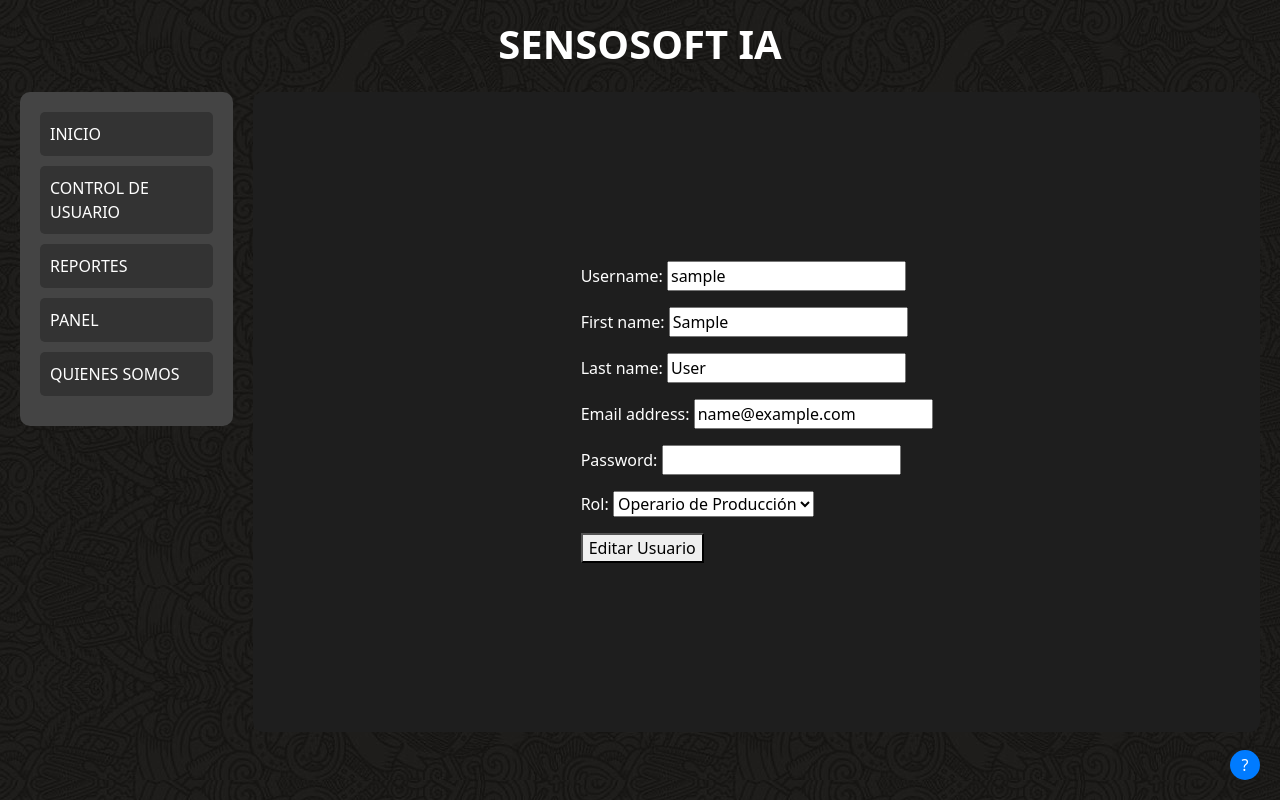
After one commit to Arme94/sensosoft_ai, a Django app: page /users/user_update/1 in a window 1280 px wide. The commit adds this page. Run offline with Django 5.2, Linux system fonts and the light colour scheme; tables that the repository leaves empty hold one stand-in row (values such as "Sample post").

Commit message:
se crean vistas para crud de usuarios  se modularizan templates para ser usados mas facilmente

```diff
--- a/core/forms.py
+++ b/core/forms.py
@@ -1,7 +1,18 @@
 from django import forms
 from .models import Cerveza
+from .models import Usuario
 
 class CervezaForm(forms.ModelForm):
     class Meta:
         model = Cerveza
         fields = ['nombre', 'aroma', 'sabor', 'color', 'textura']
+
+class UsuarioForm(forms.ModelForm):
+    class Meta:
+        model = Usuario
+        fields = ['username', 'first_name', 'last_name', 'email', 'password', 'rol']
+    def __init__(self, *args, **kwargs):
+        super(UsuarioForm, self).__init__(*args, **kwargs)
+        self.fields['username'].help_text = None
+        self.fields['password'].widget = forms.PasswordInput()
+        self.fields['rol'].widget = forms.Select(choices=Usuario.ROL_CHOICES)
--- a/core/models.py
+++ b/core/models.py
@@ -10,19 +10,7 @@ class Cerveza(models.Model):
     textura = models.CharField(max_length=255)
     fecha_creacion = models.DateTimeField(auto_now_add=True)
 
-    def __str__(self):
-        return self.nombre
-
-
-class Usuario(AbstractUser):
-    ROL_CHOICES = [
-        ('OPERARIO', 'Operario de Producción'),
-        ('COORDINADOR', 'Coordinador de Calidad'),
-        ('ADMIN', 'Administrador'),
-    ]
-    rol = models.CharField(max_length=20, choices=ROL_CHOICES)
-
- # Método para mostrar el nombre de la cerveza en las interfaces de Django
+    # Método para mostrar el nombre de la cerveza en las interfaces de Django
     def __str__(self):
         return self.nombre
 
@@ -38,3 +26,11 @@ class Usuario(AbstractUser):
         # Primero se llama a la validación antes de guardar
         self.clean()
         super(Cerveza, self).save(*args, **kwargs)
+
+class Usuario(AbstractUser):
+    ROL_CHOICES = [
+        ('OPERARIO', 'Operario de Producción'),
+        ('COORDINADOR', 'Coordinador de Calidad'),
+        ('ADMIN', 'Administrador'),
+    ]
+    rol = models.CharField(max_length=20, choices=ROL_CHOICES)
--- /dev/null
+++ b/core/static/css/content_base.css
@@ -0,0 +1,78 @@
+body {
+    background-color: #1e1e1e;
+    background-image: url("../img/background.jpg");
+    color: white;
+}
+
+.home-container {
+    padding: 20px;
+    height: 100vh;
+    display: flex;
+    flex-direction: column;
+}
+
+.row {
+    flex: 1;
+    display: flex;
+    align-items: flex-start;
+    gap: 20px;
+}
+
+.menu-container {
+    background-color: #444;
+    border-radius: 10px;
+    padding: 20px;
+    width: 16.67vw;
+    display: flex;
+    flex-direction: column;
+    justify-content: center;
+    flex-shrink: 0;
+    align-self: flex-start;
+    max-height: 80vh;
+    overflow-y: auto;
+}
+
+.menu-button {
+    display: block;
+    width: 100%;
+    padding: 10px;
+    margin-bottom: 10px;
+    background-color: #333;
+    color: white;
+    border: none;
+    border-radius: 5px;
+    text-align: left;
+    transition: background-color 0.3s;
+}
+
+.menu-button:hover {
+    background-color: #555;
+}
+
+.cont-wrapper {
+    flex: 1;
+    background-color: #1e1e1e;
+    border-radius: 10px;
+    padding: 20px;
+    display: flex;
+    justify-content: center;
+    align-items: center;
+    height: 80vh;
+    align-self: flex-start;
+    overflow: hidden;
+}
+
+.help-icon {
+    position: fixed;
+    bottom: 20px;
+    right: 20px;
+    width: 30px;
+    height: 30px;
+    background-color: #007bff;
+    color: white;
+    border-radius: 50%;
+    display: flex;
+    justify-content: center;
+    align-items: center;
+    cursor: pointer;
+}
--- a/core/templates/layouts/content_base.html
+++ b/core/templates/layouts/content_base.html
@@ -1,29 +1,19 @@
-{% extends 'layouts/base.html' %}
-
-{% load static %}
-
-{% block title %}SENSOSOFT IA - Inicio{% endblock %}
-
-{% block style %}
-    <link rel="stylesheet" href="{% static 'css/home.css' %}" />
-{% endblock %}
-
-
-{% block content %}
+{% extends 'layouts/base.html' %} {% load static %} {% block style %}
+    <link rel="stylesheet" href="{% static 'css/content_base.css' %}" />
+    {% block style_option %}
+    {% endblock %}
+{% endblock %} {% block content %}
 <div class="container-fluid home-container">
     <h1 class="text-center mb-4">SENSOSOFT IA</h1>
 
     <div class="row">
-
         {% include 'layouts/partials/nav.html' %}
-
-        {% block content_option %}
-        {% endblock %}
-
+        <div class="cont-wrapper">
+            {% block content_option %}
+            {% endblock %}
+        </div>
     </div>
 
     <div class="help-icon">?</div>
 </div>
-{% endblock %}
-
-{% block footer_option %} {% endblock %}
+{% endblock %} {% block footer_option %} {% endblock %}
--- /dev/null
+++ b/core/templates/users/user_update.html
@@ -0,0 +1,11 @@
+{% extends 'layouts/content_base.html' %}
+{% load static %}
+
+{% block title %}SENSOSOFT IA - Editar Usuario{% endblock %}
+
+{% block content_option %}
+    <form method="POST">
+        {% csrf_token %} {{ user_form.as_p }}
+        <button type="submit">Editar Usuario</button>
+    </form>
+{% endblock %}
--- a/core/urls.py
+++ b/core/urls.py
@@ -6,6 +6,10 @@ urlpatterns = [
     path('', views.login, name='login'),
     path('home/', views.home, name='home'),
     path('users/', views.users, name='users'),
+    path('users/create', views.user_create, name='user_create'),
+    path('users/detail/<int:id>', views.user_detail, name='user_detail'),
+    path('users/user_update/<int:id>', views.user_update, name='user_update'),
+    path('users/delete/<int:id>', views.user_delete, name='user_delete'),
     path('reports/', views.reports, name='reports'),
     path('panel/', views.panel, name='panel'),
     path('about/', views.about, name='about'),
--- a/core/views.py
+++ b/core/views.py
@@ -1,5 +1,8 @@
-from django.shortcuts import render
-from .models import Cerveza
+from django.shortcuts import render, redirect, get_object_or_404
+from django.contrib import messages
+from django.http import HttpResponse
+from .models import Cerveza, Usuario
+from .forms import UsuarioForm
 
 def login(request):
     return render(request, 'login.html', {})
@@ -8,7 +11,44 @@ def home(request):
     return render(request, 'home.html', {})
 
 def users(request):
-    return render(request, 'users.html', {})
+    users = Usuario.objects.all()
+    return render(request, 'users/users.html', {'users': users})
+
+def user_create(request):
+    if request.method == 'POST':
+        user_form = UsuarioForm(request.POST)
+        if user_form.is_valid():
+            user_form.save()
+            return redirect('users')
+    else:
+        user_form = UsuarioForm()
+    return render(request, 'users/user_create.html', {'user_form': user_form})
+
+def user_detail(request, id):
+    user = Usuario.objects.get(id=id)
+    user_form = UsuarioForm(instance=user)
+    return render(request, 'users/user_detail.html', {'user_form': user_form})
+
+def user_update(request, id):
+    user = Usuario.objects.get(id=id)
+    if request.method == 'POST':
+        user_form = UsuarioForm(request.POST, instance=user)
+        if user_form.is_valid():
+            user_form.save()
+            return redirect('users/user_detail', id=id)
+    else:
+        user_form = UsuarioForm(instance=user)
+
+    return render(request, 'users/user_update.html', {'user_form': user_form})
+
+def user_delete(request, id):
+    user = get_object_or_404(Usuario, id=id)
+    if request.method == 'POST':
+        user.delete()
+        messages.success(request, 'Usuario eliminado correctamente.')
+        return redirect('users')
+    return render(request, 'users/user_delete.html', {'user': user})
+
 
 def reports(request):
     return render(request, 'reports.html', {})
```
Also changed, not shown: core/static/css/home.css (+3 -82 lines), core/static/css/users.css (added, +93 -0 lines), core/templates/home.html (+4 -5 lines), core/templates/users/user_create.html (added, +11 -0 lines), core/templates/users/user_delete.html (added, +13 -0 lines), core/templates/users/user_detail.html (added, +10 -0 lines), core/templates/users/users.html (added, +50 -0 lines), core/templates/users.html (deleted).
